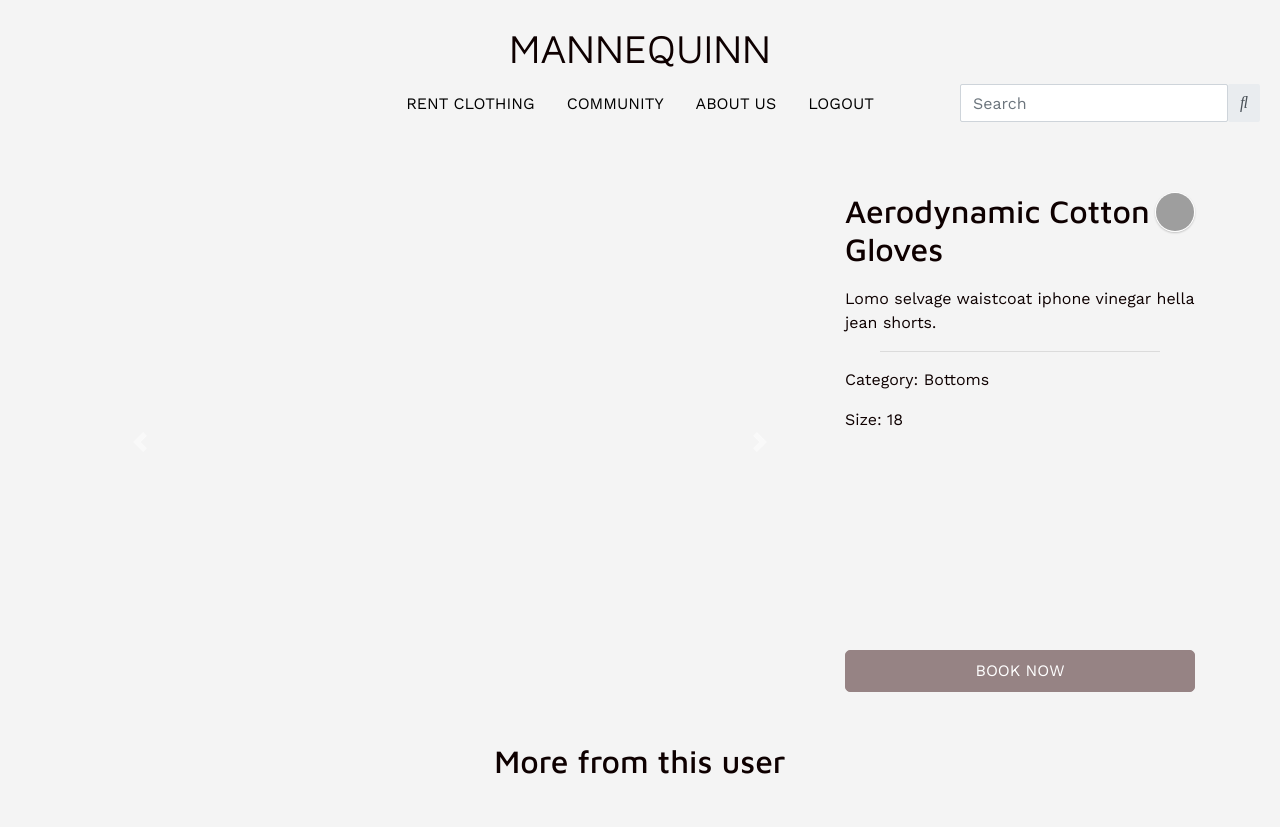
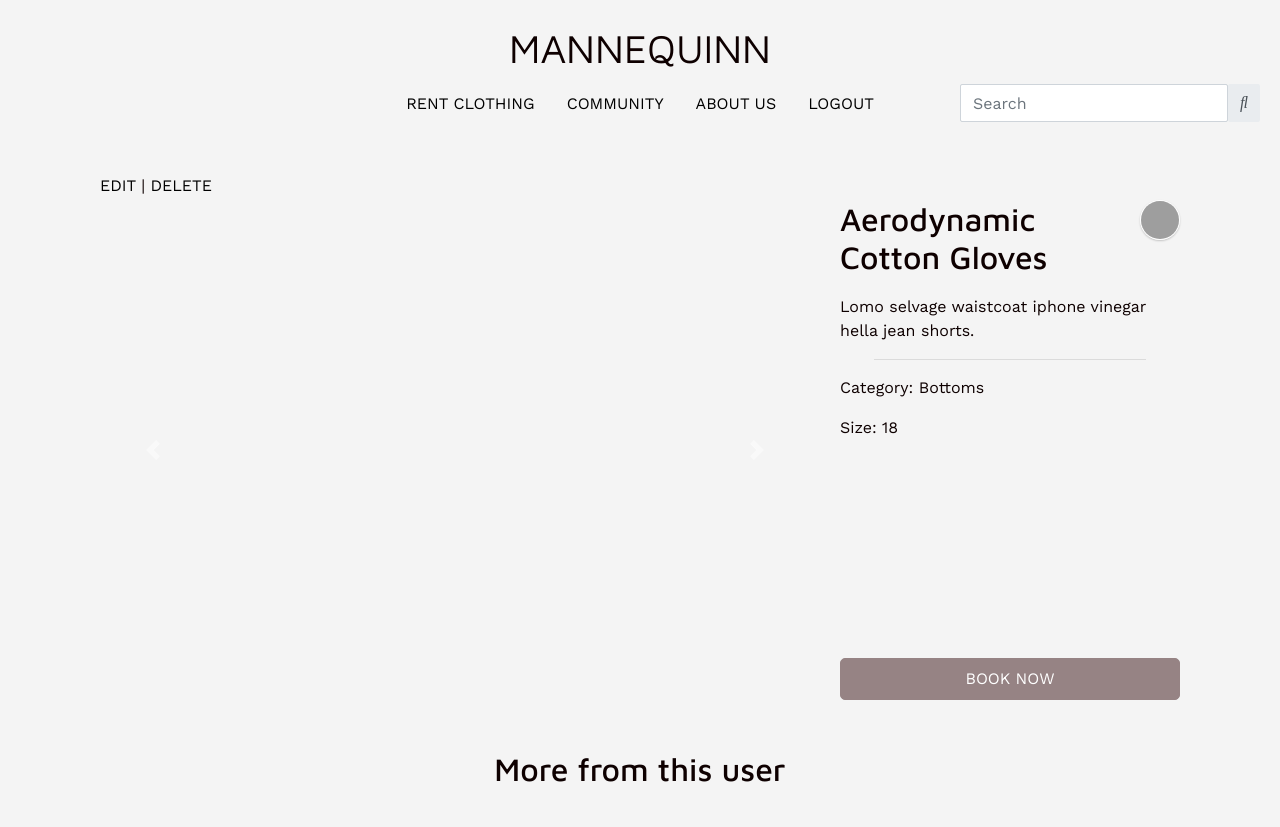
Before and after one commit to tc-gray/mannequin, a Rails app: page /products/1 in a window 1280 px wide. Shown: the top 827 px of the page. Run offline with Rails 7, Linux system fonts and the light colour scheme; a user stored in the database is signed in; data comes from the database, SQL or seed files in the repository; style sheets or scripts are compiled from the project's sources; some libraries are stand-ins or nearby versions; grey boxes are pictures that could not be loaded.

Commit message:
edit + destroy

```diff
--- a/app/assets/stylesheets/pages/_show.scss
+++ b/app/assets/stylesheets/pages/_show.scss
@@ -1,9 +1,22 @@
+.all-container {
+  // display: flex;
+  // flex-direction: column;
+  margin-top: 50px;
+}
+
 .product-container {
-  margin: 20px auto;
+  margin: 0 auto;
+  height: 100%;
 }
 
 .product-details-container {
   padding-bottom: 5px;
+  height: 100%;
+}
+
+.product-actions {
+  padding-bottom: 2px;
+  margin: 0 15px;
 }
 
 .product-details {
@@ -53,8 +66,12 @@
 .product-image {
   background-size: cover;
   object-fit: cover;
+  height: 400px;
+  width: 100%;
+}
+
+.product-image-container {
   height: 100%;
-  width: 100%;
 }
 
 // .carousel-img {
--- a/app/controllers/products_controller.rb
+++ b/app/controllers/products_controller.rb
@@ -1,5 +1,5 @@
 class ProductsController < ApplicationController
-  before_action :find_product, only: [:show, :update, :destroy]
+  before_action :find_product, only: [:show, :edit, :update, :destroy]
 
   def index
     @products = Product.all
@@ -10,7 +10,7 @@ class ProductsController < ApplicationController
 
   def new
     @product = Product.new
-    # we need to authorize anyone to make a product (if they have an account)
+    # we need to authorize anyone to make a product (when they have an account)
   end
 
   def create
@@ -27,9 +27,14 @@ class ProductsController < ApplicationController
   end
 
   def update
+    if @product.update(product_params)
+      redirect_to @product, notice: 'Product was successfully updated'
+    end
   end
 
   def destroy
+    @product.destroy
+    redirect_to products_path
   end
 
   private
--- a/app/views/products/edit.html.erb
+++ b/app/views/products/edit.html.erb
@@ -1,2 +1,4 @@
-<h1>Products#edit</h1>
-<p>Find me in app/views/products/edit.html.erb</p>
+<div class="container">
+  <h1>Edit your product</h1>
+  <%= render 'shared/new_form' %>
+</div>
--- a/app/views/products/new.html.erb
+++ b/app/views/products/new.html.erb
@@ -1,4 +1,4 @@
-<div class="container">
+<div class="form-container">
 <h1>Add a new product</h1>
 <%= render 'shared/new_form' %>
 </div>
--- a/app/views/products/show.html.erb
+++ b/app/views/products/show.html.erb
@@ -1,4 +1,11 @@
-<div class="container product-container pt-5">
+<div class="container all-container">
+  <div class="product-actions">
+    <% if current_user == @product.user  %>
+     <%= link_to 'EDIT', edit_product_path(@product) %> |
+     <%= link_to 'DELETE', product_path(@product), method: :delete, data:{confirm: "Are you sure you want to delete this product?"}%>
+    <% end %>
+  </div>
+  <div class="container product-container">
     <div class="row">
       <div class="col-md-8 product-image-container">
         <div id="carouselExampleIndicators" class="carousel slide" data-ride="carousel">
@@ -53,6 +60,7 @@
       </div>
     </div>
   </div>
+</div>
 
 <div class="more-from-this-user">
   <h2>More from this user</h2>
```
Lines whose indentation alone changed are shown as unchanged.
